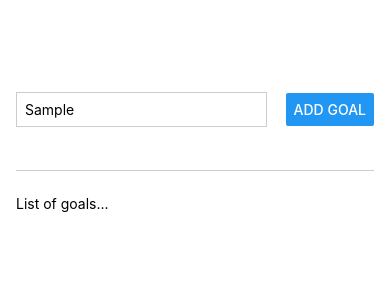
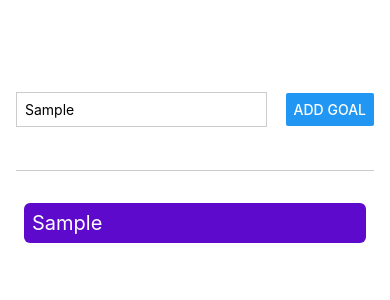
Before and after one commit to mbodenchak/goals_ReactNative, a React Native app: screen / in a window 390 px wide. Both pictures are taken after typing "Sample" into the empty fields and a click on the button "ADD GOAL". Shown: the top 300 px of the page. Built offline with nearby package versions, Linux system fonts and the light colour scheme.

Commit message:
added basic scrolling with flatlist

```diff
--- a/App.js
+++ b/App.js
@@ -1,17 +1,50 @@
-import { StyleSheet, Text, View, Button, TextInput } from "react-native";
+import { useState } from "react";
+import {
+  StyleSheet,
+  Text,
+  View,
+  Button,
+  TextInput,
+  ScrollView,
+  FlatList,
+} from "react-native";
 
 export default function App() {
+  const [enteredGoalText, setEnteredGoalText] = useState("");
+  const [courseGoals, setCourseGoals] = useState([]);
+
+  function goalInputHandler(enteredText) {
+    setEnteredGoalText(enteredText);
+  }
+  function addGoalHandler() {
+    setCourseGoals((currentCourseGoals) => [
+      ...currentCourseGoals,
+      { text: enteredGoalText, key: Math.random().toString() },
+    ]);
+    console.log("Added Goal: " + enteredGoalText);
+  }
+
   return (
     <View style={styles.appContainer}>
       <View style={styles.inputContainer}>
         <TextInput
           style={styles.textInput}
           placeholder="Your course goal!"
+          onChangeText={goalInputHandler}
         ></TextInput>
-        <Button title="Add Goal" />
+        <Button title="Add Goal" onPress={addGoalHandler} />
       </View>
       <View style={styles.goalsContainer}>
-        <Text>List of goals...</Text>
+        <FlatList
+          data={courseGoals}
+          renderItem={(itemData) => {
+            return (
+              <View style={styles.goalItem}>
+                <Text style={styles.goalItemText}>{itemData.item.text}</Text>
+              </View>
+            );
+          }}
+        />
       </View>
     </View>
   );
@@ -42,4 +75,14 @@ const styles = StyleSheet.create({
   goalsContainer: {
     flex: 5,
   },
+  goalItem: {
+    margin: 8,
+    padding: 8,
+    borderRadius: 6,
+    backgroundColor: "#5e0acc",
+  },
+  goalItemText: {
+    color: "white",
+    fontSize: 20,
+  },
 });
```
